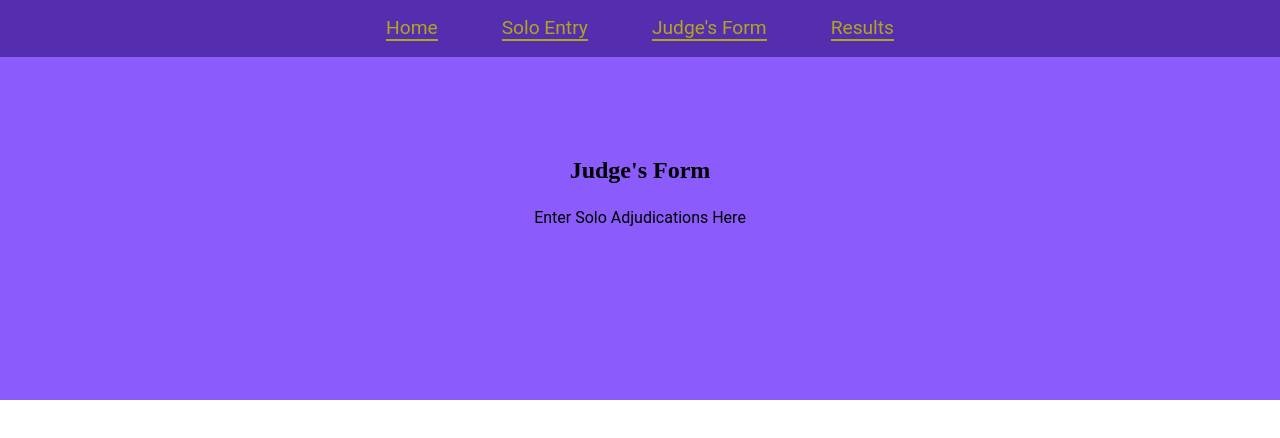
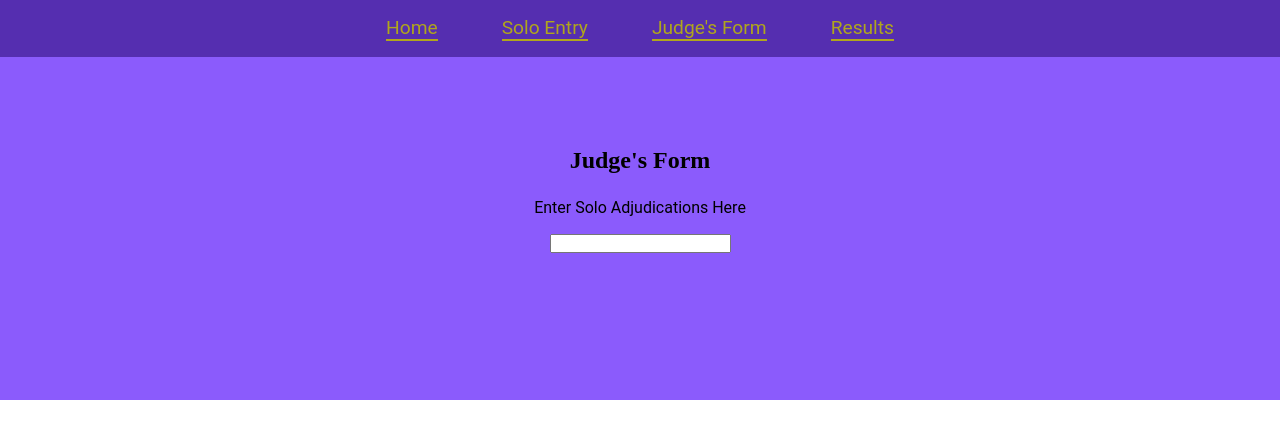
Before and after one commit to joshdjennings/solo-form-app, a React (Create React App) app: page /judgeform in a window 1280 px wide. Shown: the top 438 px of the page. Built offline with nearby package versions, Linux system fonts and the light colour scheme.

Commit message:
added search to judge's form

```diff
--- a/src/components/JudgeForm.js
+++ b/src/components/JudgeForm.js
@@ -1,11 +1,14 @@
 import React from 'react';
+import Search from './Search';
 
-function JudgeForm() {
+function JudgeForm({ search, handleSearch }) {
 	return (
 		<section id="judgeForm">
 			<h2>Judge's Form</h2>
 			<p>Enter Solo Adjudications Here</p>
-			<div></div>
+			<div>
+				<Search search={search} handleSearch={handleSearch} />
+			</div>
 		</section>
 	);
 }
```
